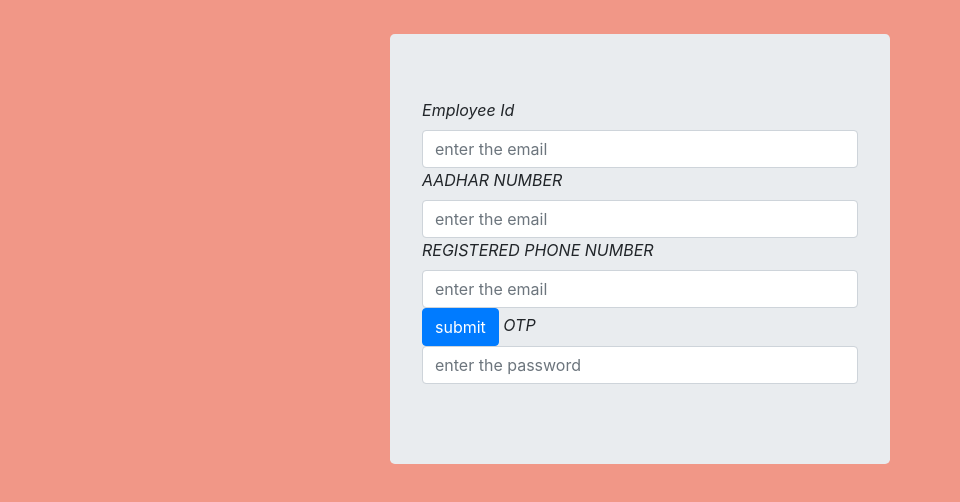
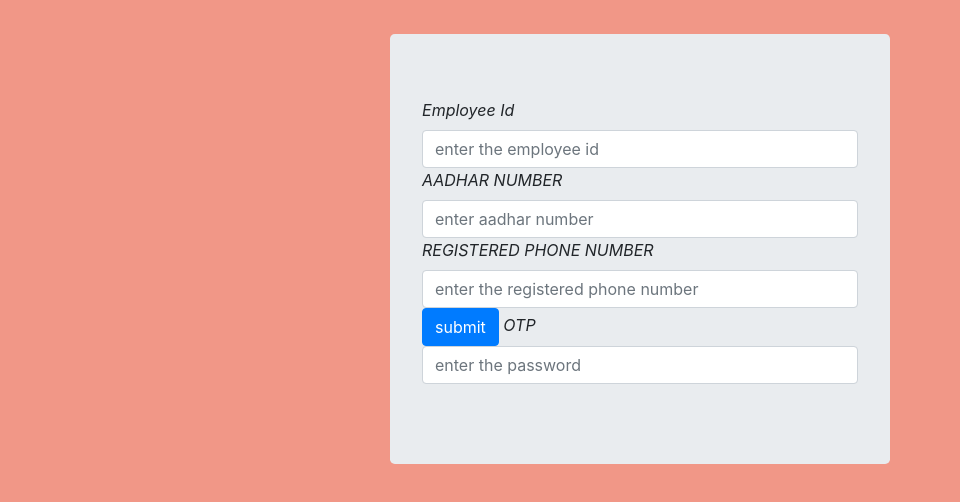
Before and after one commit to Pravallika-github/react-js-by-41, a plain HTML site: page login2.html in a window 1280 px wide. Shown: the part 118-620 px from the top of the page, without its empty margins (0-960 px from the left). Drawn offline with nearby package versions, Linux system fonts and the light colour scheme.

Commit message:
Update login2.html

```diff
--- a/login2.html
+++ b/login2.html
@@ -34,11 +34,11 @@
 	<div class="jumbotron">
 <form mailto="pravallikasanapala1gmail.com" class="form-group">
 	<label><i>Employee Id</i></label>
-	<input type="Email" class="form-control" name="mail" placeholder="enter the email">
+	<input type="text" class="form-control" placeholder="enter the employee id">
 	<label><i>AADHAR NUMBER</i></label>
-	<input type="Email" class="form-control" name="mail" placeholder="enter the email">
+	<input type="text" class="form-control"  placeholder="enter aadhar number">
 	<label><i>REGISTERED PHONE NUMBER</i></label>
-	<input type="Email" class="form-control" name="mail" placeholder="enter the email">
+	<input type="text" class="form-control" placeholder="enter the registered phone number">
 <button type="submit" class="btn btn-primary">submit</button>
 	<label><i>OTP</i></label>
 	<input type="Password" class="form-control" placeholder="enter the password">
```
